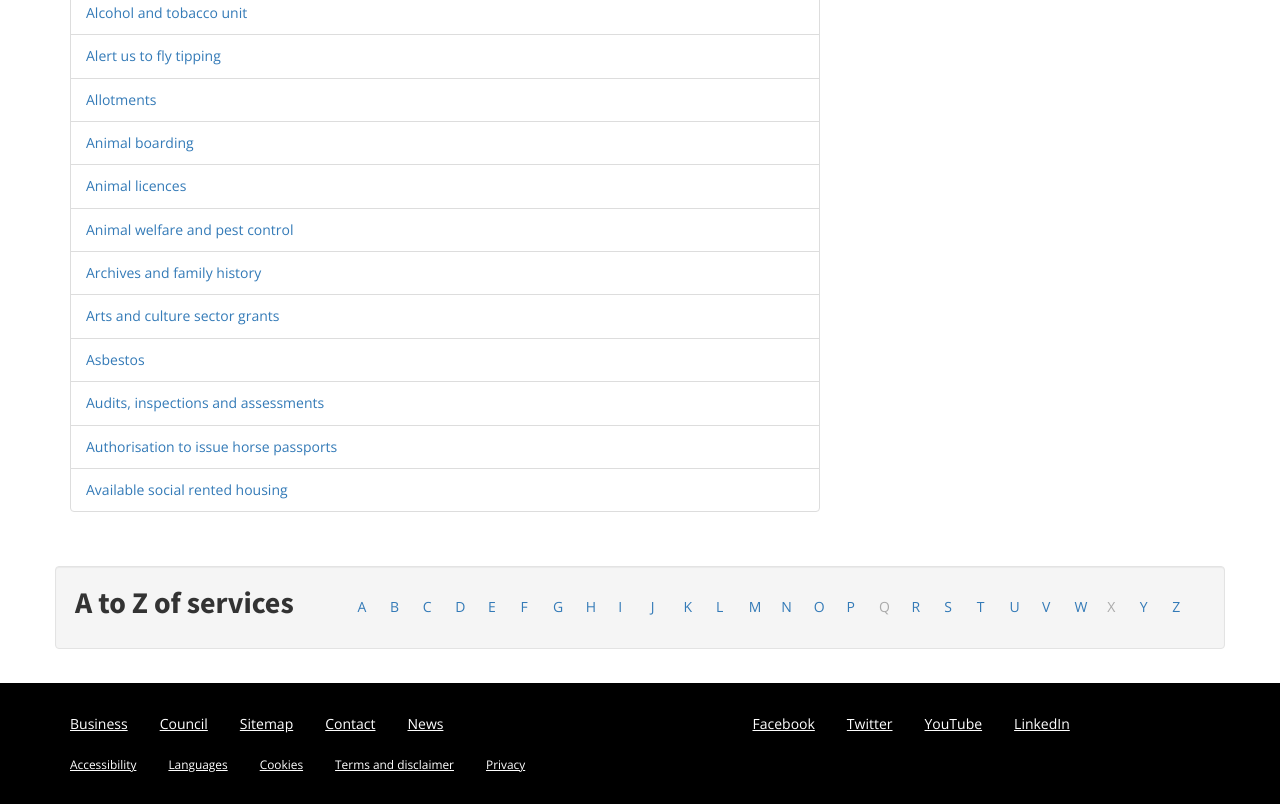
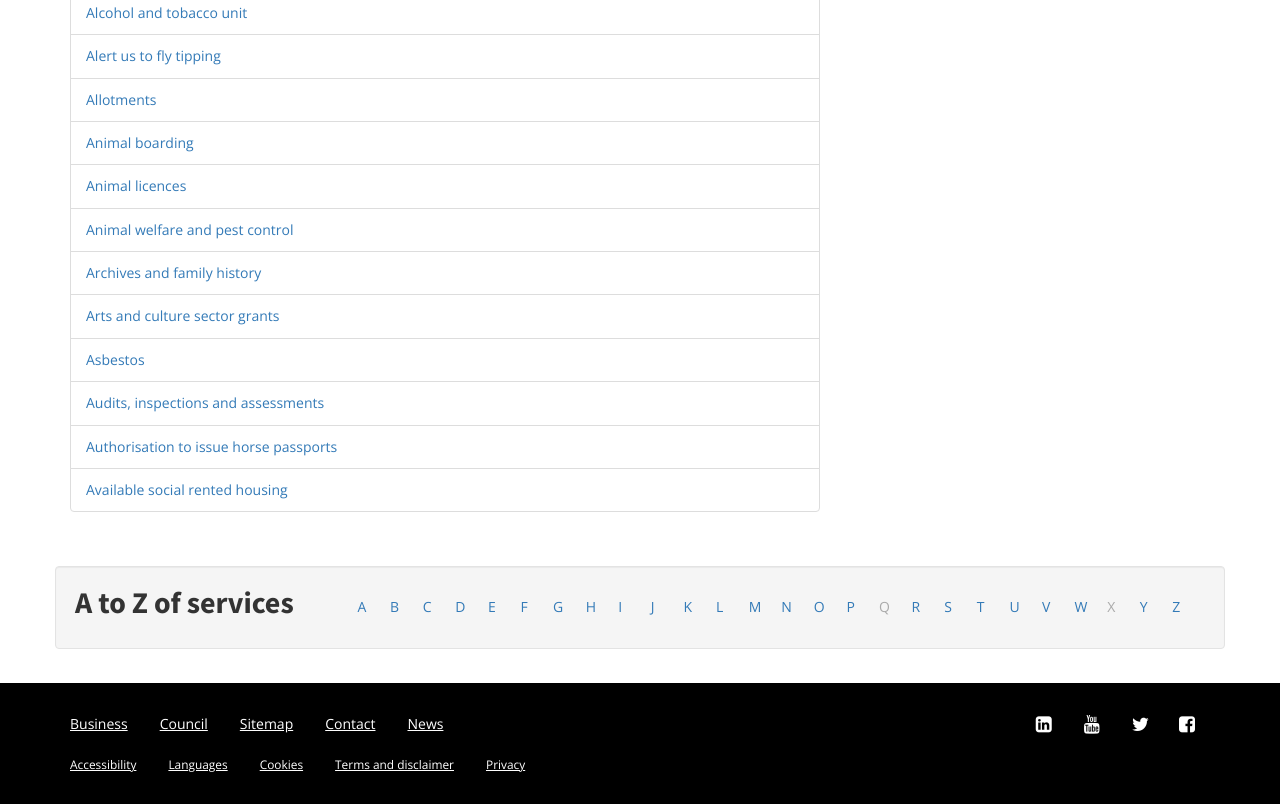
Before and after one commit to counciltoolkit/Templates, a plain HTML site: page atoz.html in a window 1280 px wide. Shown: the part 609-1413 px from the top of the page. Drawn offline with nearby package versions, Linux system fonts and the light colour scheme.

Commit message:
Added social icons in footer

```diff
--- a/atoz.html
+++ b/atoz.html
@@ -33,6 +33,8 @@
 		</script>
 
 		<link href="http://netdna.bootstrapcdn.com/bootstrap/3.1.1/css/bootstrap.min.css" rel="stylesheet">
+
+		<link href="http://netdna.bootstrapcdn.com/font-awesome/4.0.3/css/font-awesome.min.css" rel="stylesheet">
 
 		<link href='http://fonts.googleapis.com/css?family=Source+Sans+Pro:700|Open+Sans:400,700' rel='stylesheet' type='text/css'>
 
@@ -355,10 +357,10 @@
 
 					<ul class="social nav nav-pills col-md-5 clearfix">
 
-						<li><a href="#">Facebook<span class="sr-only"> (external link)</span></a></li>
-						<li><a href="#">Twitter<span class="sr-only"> (external link)</span></a></li>
-						<li><a href="#">YouTube<span class="sr-only"> (external link)</span></a></li>
-						<li><a href="#">LinkedIn<span class="sr-only"> (external link)</span></a></li>
+						<li><a href="#"><span class="fa fa-facebook-square fa-lg"></span><span class="sr-only"> Facebook (external link)</span></a></li>
+						<li><a href="#"><span class="fa fa-twitter fa-lg"></span><span class="sr-only"> Twitter (external link)</span></a></li>
+						<li><a href="#"><span class="fa fa-youtube fa-lg"></span><span class="sr-only"> YouTube (external link)</span></a></li>
+						<li><a href="#"><span class="fa fa-linkedin-square fa-lg"></span><span class="sr-only"> LinkedIn (external link)</span></a></li>
 
 					</ul>
 
--- a/counciltoolkit/sass/_footer.scss
+++ b/counciltoolkit/sass/_footer.scss
@@ -13,3 +13,7 @@
 [role="contentinfo"] a:focus {
 	color: #000;
 	}
+
+.social li {
+	float: right;
+	}
```
Also changed, not shown: article.html (+4 -4 lines), category.html (+6 -4 lines), categorywithwidget.html (+6 -4 lines), contact.html (+6 -4 lines), generic.html (+6 -4 lines), guide.html (+6 -4 lines), home.html (+6 -4 lines), homewithemergency.html (+6 -4 lines), index.html (+4 -2 lines), searchresults.html (+6 -4 lines), signpost.html (+6 -4 lines), subcategory.html (+6 -4 lines), counciltoolkit/css/style.css.
